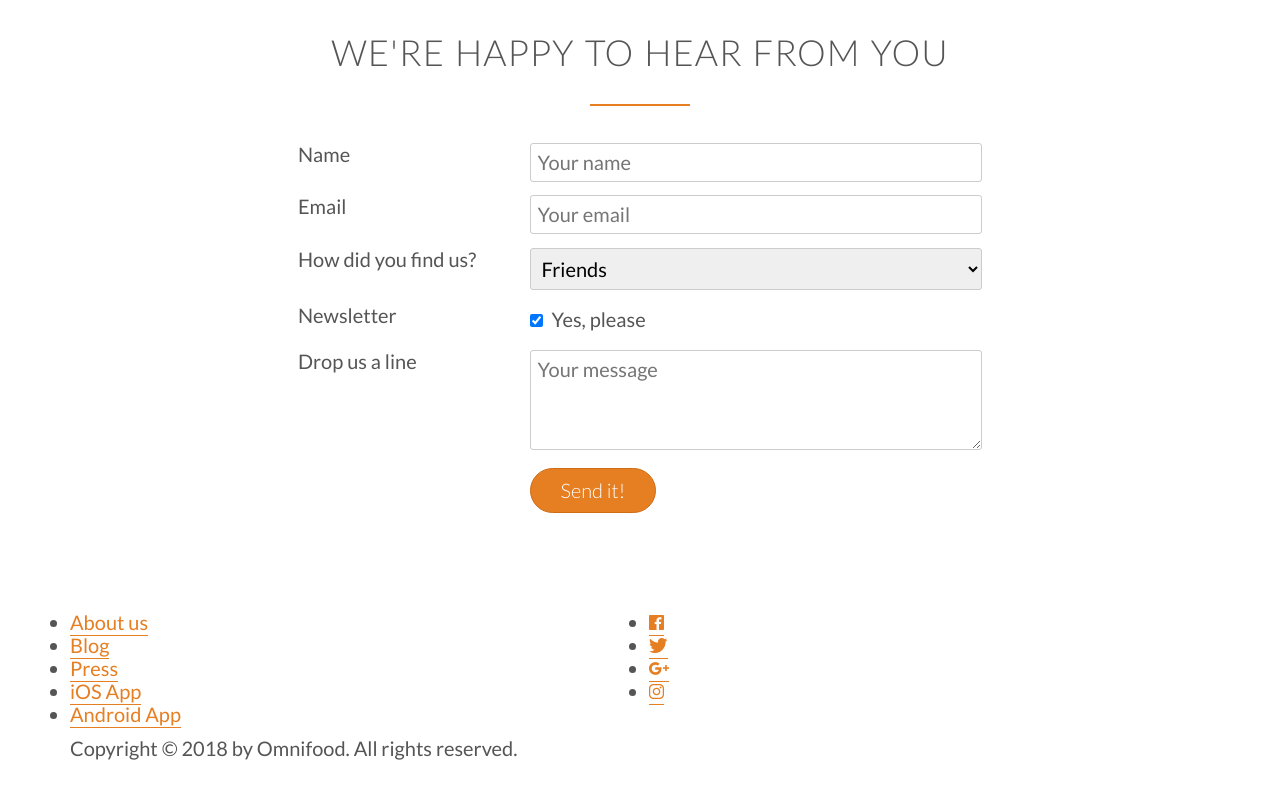
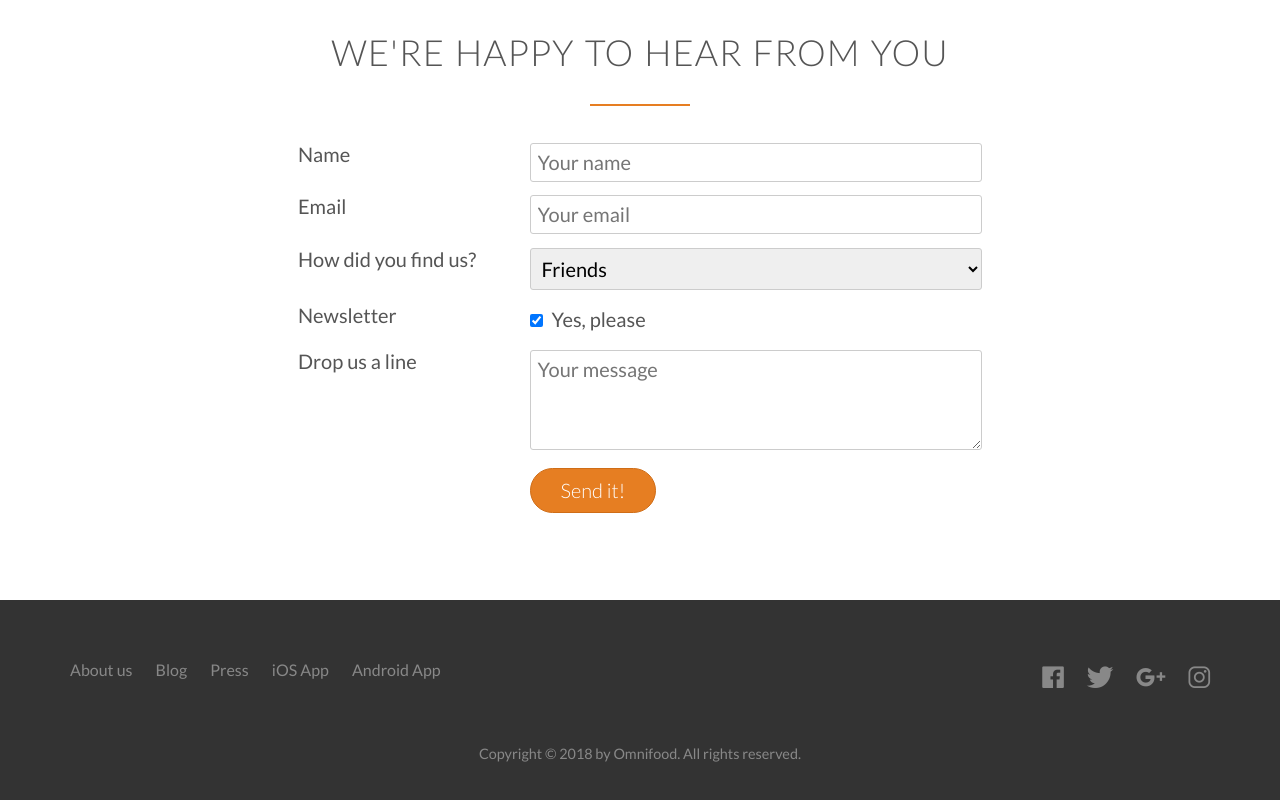
Before and after one commit to youngDevelopman/Omnifood, a plain HTML site: page index.html in a window 1280 px wide. Shown: the part 4678-5478 px from the top of the page. Before the commit the page ends 5438 px from the top, so only its background shows below. Drawn offline with Linux system fonts and the light colour scheme.

Commit message:
decorating the footer

```diff
--- a/resources/css/style.css
+++ b/resources/css/style.css
@@ -479,3 +479,83 @@ input[type=checkbox]{
 *:focus{
     outline: none;
 }
+
+/*-------------------------------*/
+/*FOOTER */
+/*-------------------------------*/
+
+footer{
+    background-color: #333;
+    padding: 50px;
+    font-size: 80%;
+}
+
+.footer-nav{
+    list-style: none;
+    float: left;
+}
+
+.social-links{
+    list-style: none;
+    float: right;
+}
+
+.footer-nav li,
+.social-links li{
+    display: inline-block;
+    margin-right: 20px;
+}
+
+.footer-nav li:last-child,
+.social-links li:last-child{
+    margin-right: 0%;
+}
+
+.footer-nav li a:link,
+.footer-nav li a:visited,
+.social-links li a:link,
+.social-links li a:visited{
+    text-decoration: none;
+    border: 0;
+    color: #888;
+    transition: color 0.2s;
+}
+
+
+.footer-nav li a:hover,
+.footer-nav li a:active{
+    color: #ddd;
+}
+
+.social-links li a:link,
+.social-links li a:visited{
+    font-size: 180%;
+}
+footer p{
+    color: #888;
+    text-align: center;
+    font-size: 90%;
+    margin-top: 40px;
+}
+
+.ion-logo-facebook,
+.ion-logo-twitter,
+.ion-logo-googleplus,
+.ion-logo-instagram{
+    transition: color 0.2s;
+}
+
+.ion-logo-facebook:hover{
+    color:#3b5999;
+}
+.ion-logo-twitter:hover{
+    color: #55acee;
+}
+
+.ion-logo-googleplus:hover{
+    color:#dd4b39;
+}
+
+.ion-logo-instagram:hover{
+    color:#e4405f;
+}
```
